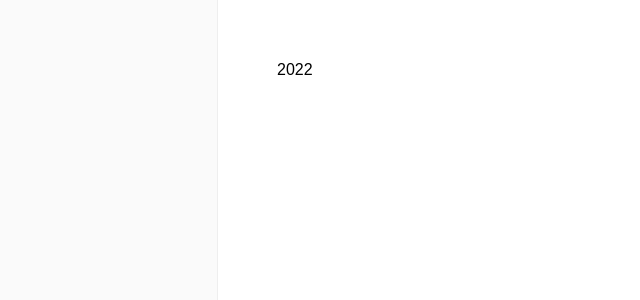
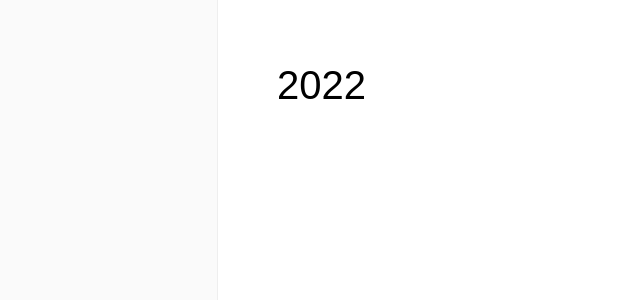
Before and after one commit to choijaewoong/my-calendar, a React (Create React App) app: page / in a window 1280 px wide. Shown: the top 300 px of the page, without its empty margins (23-663 px from the left). Built offline with nearby package versions, Linux system fonts and the light colour scheme; the HTML template or start-up script is replaced by a standard one.

Commit message:
feat: Update InputYear component styles

```diff
--- a/src/components/InputYear/InputYear.module.scss
+++ b/src/components/InputYear/InputYear.module.scss
@@ -0,0 +1,8 @@
+@charset "UTF-8";
+
+.input_wrap {
+  width: 100%;
+  input {
+    font-size: 40px;
+  }
+}
--- a/src/components/InputYear/VInputYear.tsx
+++ b/src/components/InputYear/VInputYear.tsx
@@ -10,9 +10,9 @@ const InputYear: FC<Props> = (props) => {
   const { year, handleYear } = props;
 
   return (
-    <>
+    <div className={styles.input_wrap}>
       <input type="number" name="year" placeholder="Year" value={year} onChange={handleYear} />
-    </>
+    </div>
   );
 };
 
```
